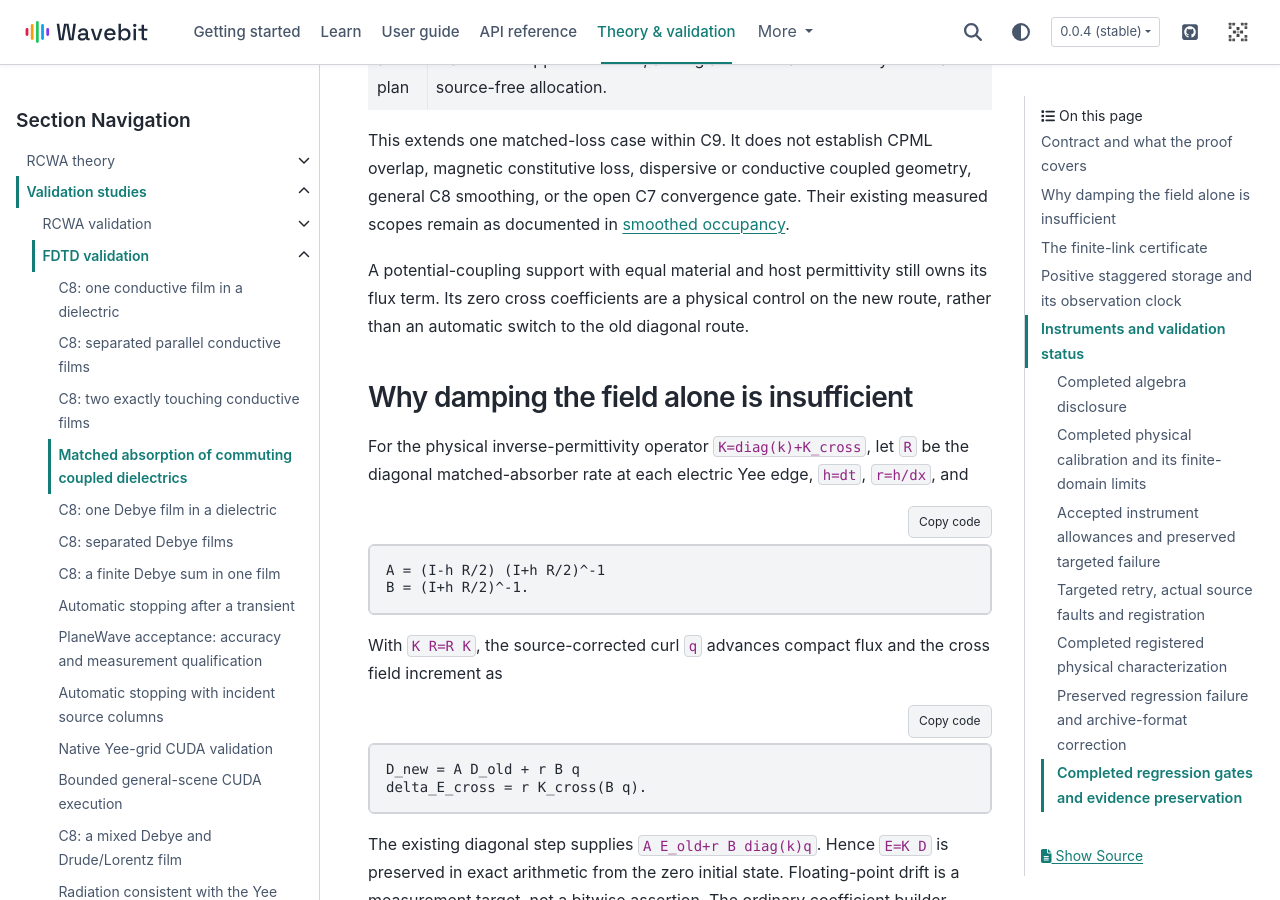
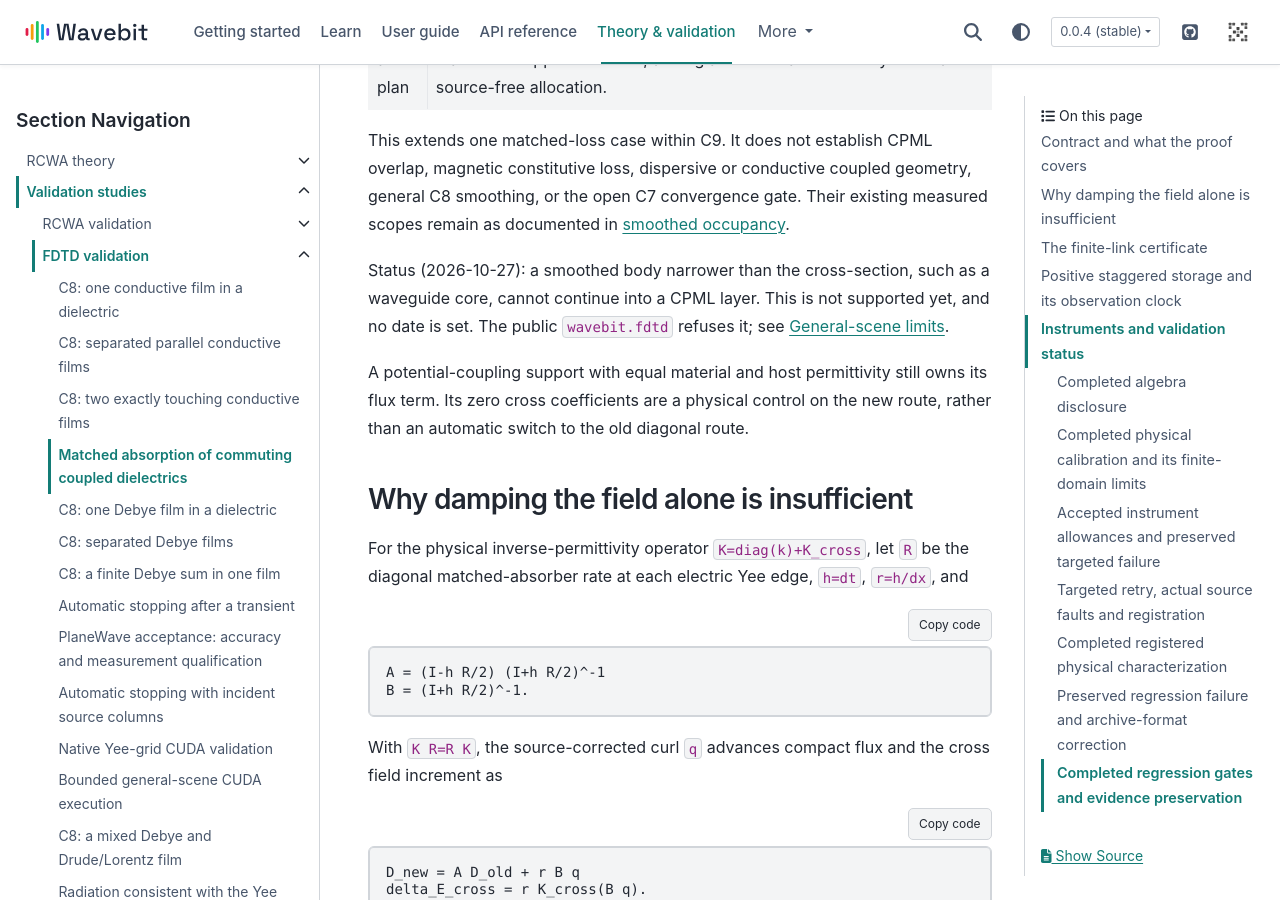
Before and after one commit to fieldalgo/wavebit, a Sphinx documentation site: the page built from docs/validation/fdtd/fd-constitutive-absorber.md, in a window 1280 px wide and 900 px high, scrolled down 1919 px. Built offline with Sphinx 7.4.7 and the PyData theme 0.15.4, drawn with Linux system fonts in a browser that asks for light colours; pages that are not in the unit, such as notebooks, are missing from menus.

Commit message:
fdtd: refusals at an absorbing layer no longer promise C9
Two refusals named an internal milestone as if support were scheduled:
"refused in a layer by its cross terms until C9" (check_absorbing_layers)
and "Crossing it is C9." (constitutive.validate). Both now say the case is
not supported yet and no date is set. Public wavebit.fdtd shows the first
one: a cylinder that ends half a cell or one cell before an Open() face
hears it.

Behaviour is unchanged; only the message text moves. The test that pinned
'until C9' now pins the new sentence and the absence of C9, and the halo
test pins the constitutive message the same way, which no test read
before. The smoothed-occupancy validation page drops the same phrase, and
the constitutive-absorber page gains a dated status note.

Co-Authored-By: Claude Opus 5.5 <noreply@anthropic.com>

```diff
--- a/docs/validation/fdtd/fd-constitutive-absorber.md
+++ b/docs/validation/fdtd/fd-constitutive-absorber.md
@@ -49,6 +49,11 @@ This extends one matched-loss case within C9. It does not establish CPML overlap
 magnetic constitutive loss, dispersive or conductive coupled geometry, general C8
 smoothing, or the open C7 convergence gate. Their existing measured scopes remain
 as documented in [smoothed occupancy](fd-subpixel-occupancy.md).
+
+Status (2026-10-27): a smoothed body narrower than the cross-section, such as a
+waveguide core, cannot continue into a CPML layer. This is not supported yet,
+and no date is set. The public `wavebit.fdtd` refuses it; see
+{ref}`General-scene limits <fdtd-model-general-scene-limits>`.
 
 A potential-coupling support with equal material and host permittivity still owns
 its flux term. Its zero cross coefficients are a physical control on the new
```
Also changed, not shown: docs/validation/fdtd/fd-subpixel-occupancy.md (+2 -1 lines), 4 other files.
